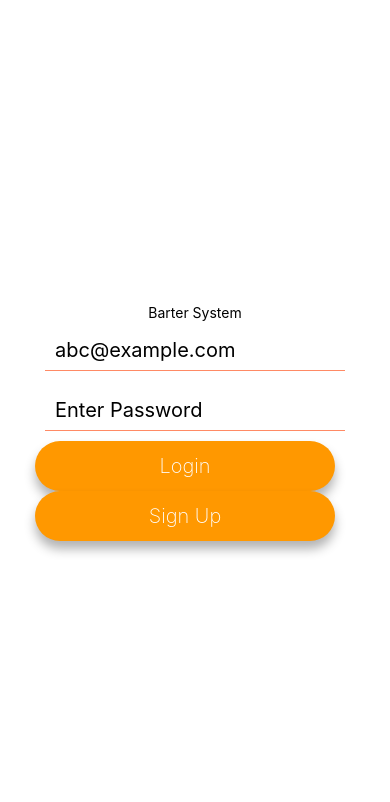
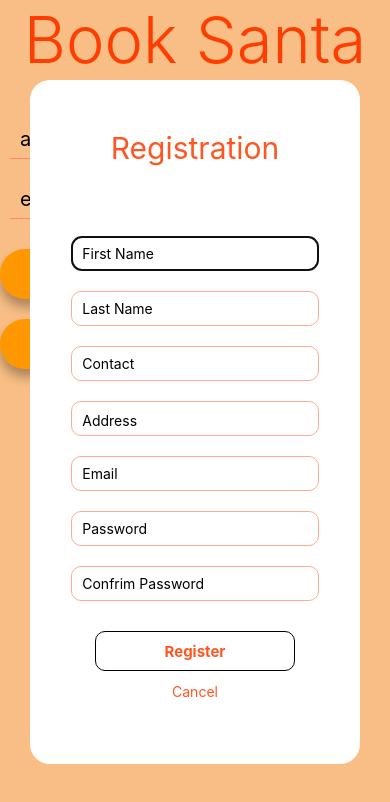
Before and after one commit to ParthKejriwal/BarterApp, a React Native app: screen / in a window 390 px wide. Shown: the top 802 px of the page. Built offline with nearby package versions, Linux system fonts and the light colour scheme.

Commit message:
I added the show modal component

```diff
--- a/screens/SignUpLoginScreen.js
+++ b/screens/SignUpLoginScreen.js
@@ -1,65 +1,125 @@
-import { StatusBar } from 'expo-status-bar';
-import React from 'react';
-import { StyleSheet, Text, View, TextInput, TouchableOpacity, Alert } from 'react-native';
+import React, { Component } from 'react';
+import { View, StyleSheet, Text, Image, TouchableOpacity,TextInput, Alert, Modal, KeyboardAvoidingView, ScrollView } from 'react-native';
+import db from '../config';
 import firebase from 'firebase';
-import db from '../config';
 
-export default class SignUpLoginScreen extends React.Component{
-
+export default class WelcomeScreen extends Component {
   constructor(){
-        super();
+    super()
     this.state={
-            emailId:'',
-            password:''
+      emailId : '',
+      password: '',
+      isModalVisible:'false',
+      firstName:'',
+      lastName:'',
+      address:'',
+      confirmPassword:'',
+      mobileNo:''
     }
   }
 
-    userSignUp=(emailId,password)=>{
-        firebase.auth().createUserWithEmailAndPassword(emailId,password)
-        .then((response)=>{return Alert.alert("User Added Successfully!")})
-        .catch(function(error){var errorCode=error.code;var errorMessage=error.message;
-            return Alert.alert(errorMessage)})
+  userLogin = (emailId, password)=>{
+    firebase.auth().signInWithEmailAndPassword(emailId, password)
+    .then(()=>{
+      return Alert.alert("Successfully Login")
+    })
+    .catch((error)=> {
+      var errorCode = error.code;
+      var errorMessage = error.message;
+      return Alert.alert(errorMessage)
+    })
   }
 
-    userLogin=(emailId,password)=>{
-        firebase.auth().signInWithEmailIdAndPassword(emailId,password)
-        .then(()=>{return Alert.alert("User Logged In Successfully!")})
-        .catch(function(error){var errorCode=error.code;var errorMessage=error.message;
-            return Alert.alert(errorMessage)})
+  userSignUp = (emailId, password, confirmPassword) =>{
+    if (password!==confirmPassword) {
+      return Alert.alert("Password does not match")
+    } else {
+      firebase.auth().createUserWithEmailAndPassword(emailId, password)
+      .then((response)=>{
+        return Alert.alert("User Added Successfully")
+      })
+      .catch(function(error) {
+        // Handle Errors here.
+        var errorCode = error.code;
+        var errorMessage = error.message;
+        return Alert.alert(errorMessage)
+      });
+    db.collection("Users").add({
+      firstName:this.state.firstName,
+      lastName:this.state.lastName,
+      address:this.state.address,
+      mobileNo:this.state.mobileNo,
+      username:this.state.emailId
+    })
     }
+  }
+
+  showModal = ()=>{
+    return(
+      <Modal animationType="fade"
+        transparent={true}
+        visible={this.state.isModalVisible} >
+       <View style={styles.modalContainer}>
+         <ScrollView style={{width:'100%'}}>
+         <KeyboardAvoidingView style={styles.KeyboardAvoidingView}>
+           <Text style={styles.modalTitle} >Registration</Text>
+           <TextInput style={styles.formTextInput}
+             placeholder ={"First Name"}
+             maxLength ={8}
+             onChangeText={(text)=>{
+               this.setState({ firstName: text }) }} />
+          <TextInput style={styles.formTextInput}
+           placeholder ={"Last Name"} maxLength ={8}
+           onChangeText={(text)=>{ this.setState({ lastName: text }) }} />
+           <TextInput style={styles.formTextInput} placeholder ={"Contact"}
+            maxLength ={10} keyboardType={'numeric'}
+            onChangeText={(text)=>{ this.setState({ mobileNo: text }) }} />
+          <TextInput style={styles.formTextInput} placeholder ={"Address"} multiline = {true}
+            onChangeText={(text)=>{ this.setState({ address: text }) }} />
+          <TextInput style={styles.formTextInput} placeholder ={"Email"}
+           keyboardType ={'email-address'} onChangeText={(text)=>{ this.setState({ emailId: text }) }} />
+           <TextInput style={styles.formTextInput} placeholder ={"Password"}
+            secureTextEntry = {true} onChangeText={(text)=>{ this.setState({ password: text }) }} />
+           <TextInput style={styles.formTextInput} placeholder ={"Confrim Password"}
+            secureTextEntry = {true} onChangeText={(text)=>{ this.setState({ confirmPassword: text }) }} />
+            <View style={styles.modalBackButton}>
+              <TouchableOpacity style={styles.registerButton}
+                onPress={()=> this.userSignUp(this.state.emailId, this.state.password, this.state.confirmPassword) } >
+                <Text style={styles.registerButtonText}>Register</Text>
+              </TouchableOpacity>
+              </View>
+              <View style={styles.modalBackButton}>
+              <TouchableOpacity style={styles.cancelButton} onPress={()=>this.setState({"isModalVisible":false})} >
+                <Text style={{color:'#ff5722'}}>Cancel</Text>
+              </TouchableOpacity>
+              </View>
+              </KeyboardAvoidingView>
+              </ScrollView>
+              </View>
+              </Modal> )
+  }
+
 
   render(){
     return(
     <View style={styles.container}>
-                <View>
-                    <Text>
-                        Barter System
-                    </Text>
+    <View style={{justifyContent: 'center',alignItems: 'center'}}>
+    { this.showModal() }
+    </View>
+    <View style={{justifyContent:'center', alignItems:'center'}}>
+    <Text style={styles.title}>Book Santa</Text>
     </View>
     <View>
-                    <TextInput style={styles.loginBox}
-                     placeholder='abc@example.com'
-                     keyboardType='email-address'
-                     onChangeText={(text)=>{this.setState({emailId:text})}}>
-                    </TextInput>
-
-                    <TextInput style={styles.loginBox}
-                     placeholder='Enter Password'
-                     secureTextEntry={true}
-                     onChangeText={(text)=>{this.setState({password:text})}}>
-                    </TextInput>
-                    <TouchableOpacity style={styles.button}
-                     onPress={()=>{this.userLogin(this.state.emailId,this.state.password)}}>
-                        <Text style={styles.buttonText}>
-                            Login
-                        </Text>
+      <TextInput style={styles.loginBox} placeholder="abc@example.com"
+      keyboardType ='email-address' onChangeText={(text)=>{ this.setState({ emailId: text }) }} />
+      <TextInput style={styles.loginBox} secureTextEntry = {true} placeholder="enter Password"
+      onChangeText={(text)=>{ this.setState({ password: text }) }} />
+      <TouchableOpacity style={[styles.button,{marginBottom:20, marginTop:20}]}
+      onPress = {()=>{ this.userLogin(this.state.emailId, this.state.password) }} >
+        <Text style={styles.buttonText}>Login</Text>
       </TouchableOpacity>
-                    <TouchableOpacity style={styles.button}
-                     onPress={()=>{this.userSignUp(this.state.emailId,this.state.password)}}>
-                        <Text style={styles.buttonText}>
-                            Sign Up
-                        </Text>
-                    </TouchableOpacity>
+      <TouchableOpacity style={styles.button} onPress={()=>this.setState({ isModalVisible:true})} >
+        <Text style={styles.buttonText}>SignUp</Text> </TouchableOpacity>
       </View>
       </View>
       )
@@ -67,11 +127,20 @@ export default class SignUpLoginScreen extends React.Component{
 }
 
 const styles = StyleSheet.create({
-    container: {
-      flex: 1,
-      backgroundColor: '#fff',
-      alignItems: 'center',
-      justifyContent: 'center',
+  container:{
+    flex:1,
+    backgroundColor:'#F8BE85'
+  },
+  profileContainer:{
+    flex:1,
+    justifyContent:'center',
+    alignItems:'center',
+  },
+  title :{
+    fontSize:65,
+    fontWeight:'300',
+    paddingBottom:30,
+    color : '#ff3d00'
   },
   loginBox:{
     width: 300,
@@ -90,8 +159,13 @@ const styles = StyleSheet.create({
     borderRadius:25,
     backgroundColor:"#ff9800",
     shadowColor: "#000",
-        shadowOffset: { width: 0, height: 8, },
-        shadowOpacity: 0.30, shadowRadius: 10.32, elevation: 16,
+    shadowOffset: {
+       width: 0,
+       height: 8,
+    },
+    shadowOpacity: 0.30,
+    shadowRadius: 10.32,
+    elevation: 16,
   },
   buttonText:{
     color:'#ffff',
@@ -101,5 +175,58 @@ const styles = StyleSheet.create({
   buttonContainer:{
     flex:1,
     alignItems:'center'
+  },
+  KeyboardAvoidingView:{
+    flex:1,
+    justifyContent:'center',
+    alignItems:'center'
+  },
+  modalTitle :{
+    justifyContent:'center',
+    alignSelf:'center',
+    fontSize:30, color:'#ff5722',
+    margin:50
+  },
+  modalContainer:{
+    flex:1,
+    borderRadius:20,
+    justifyContent:'center',
+    alignItems:'center',
+    backgroundColor:"#ffff",
+    marginRight:30,
+    marginLeft : 30,
+    marginTop:80,
+    marginBottom:80
+  },
+  formTextInput:{
+    width:"75%",
+    height:35,
+    alignSelf:'center',
+    borderColor:'#ffab91',
+    borderRadius:10,
+    borderWidth:1,
+    marginTop:20,
+    padding:10
+  },
+  registerButton:{
+    width:200,
+    height:40,
+    alignItems:'center',
+    justifyContent:'center',
+    borderWidth:1,
+    borderRadius:10,
+    marginTop:30
+  },
+  registerButtonText:{
+    color:'#ff5722',
+    fontSize:15,
+    fontWeight:'bold'
+  },
+cancelButton:{
+  width:200,
+  height:30,
+  justifyContent:'center',
+  alignItems:'center',
+  marginTop:5,
  }
-  });
+})
```
Lines whose indentation alone changed are shown as unchanged.
